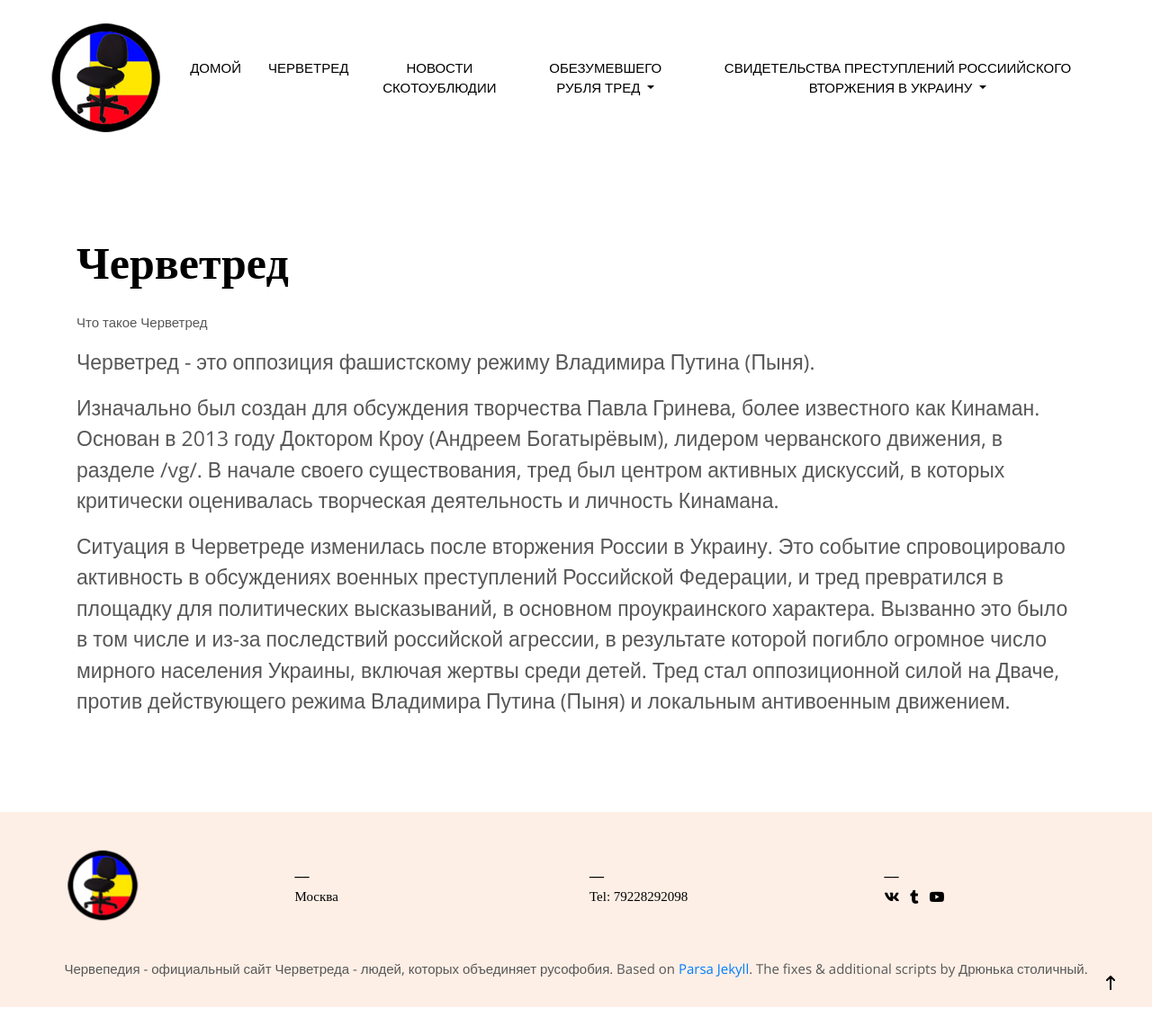
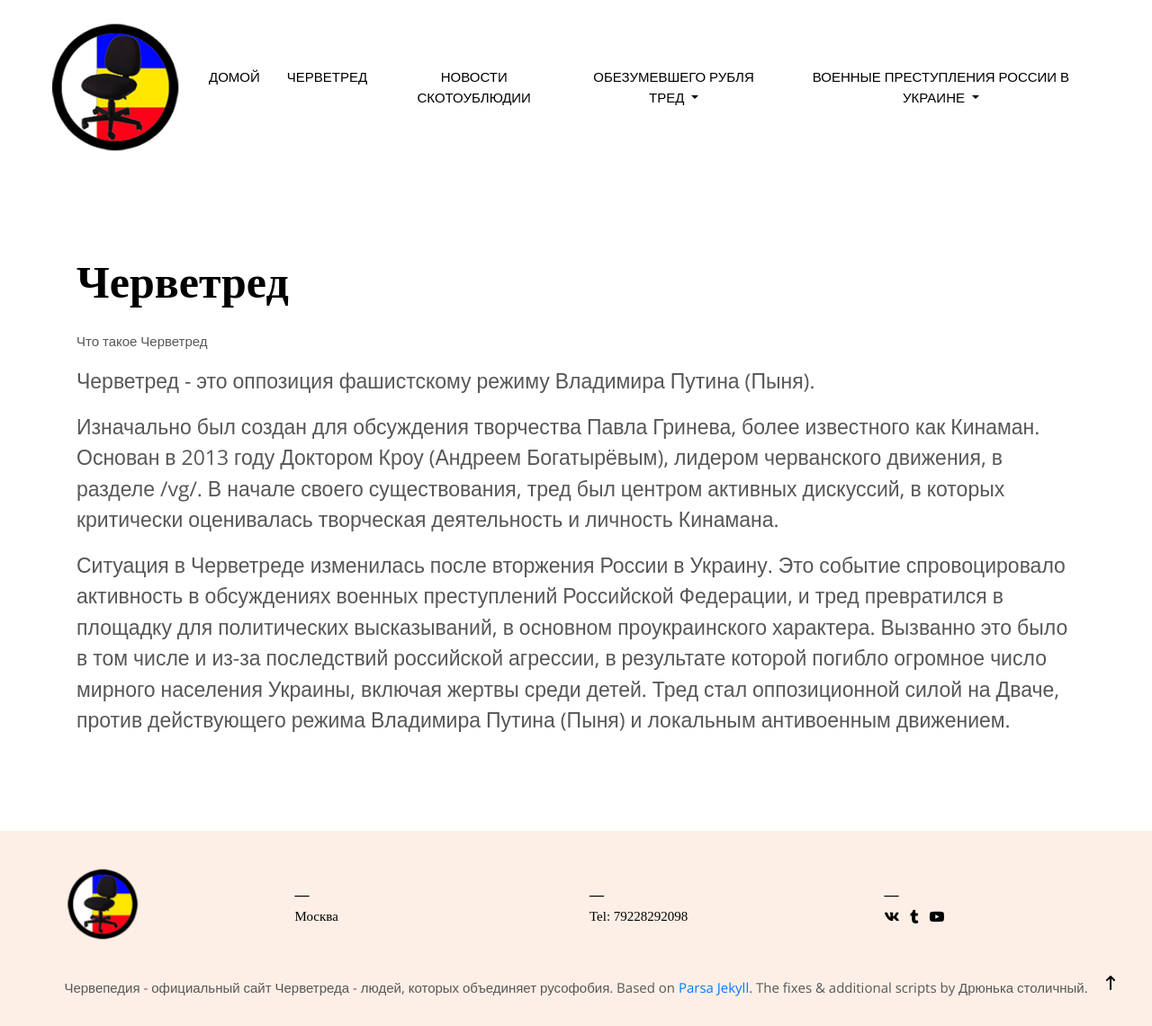
Before and after one commit to chervetred/chervetred.github.io, a Jekyll site: the page built from _pages/about.md, in a window 1280 px wide and 1141 px high. Shown: the whole window at 90% size. Built offline with Jekyll 4.4.1, drawn with Linux system fonts in a browser that asks for light colours; some web fonts are replaced; a script that is not in the unit is left out; comment, search, counter and statistics services are not loaded.

Commit message:
Update _config.yml

```diff
--- a/_config.yml
+++ b/_config.yml
@@ -25,11 +25,11 @@
      - name: ОБР на Концечане
        url: https://endchan.gg/polru/
        target: _blank
-  - name: Свидетельства преступлений Россиийского вторжения в Украину
+  - name: Военные преступления России в Украине
     url: /
     submenu:
      - name: Военные преступления России 1
-       url: https://www1.2channel.moe/b/res/196943.html
+       url: /военные_преступления_россии/
        target: _blank
      - name: Военные преступления России 2
        url: https://www1.2channel.moe/b/res/196097.html#196097
```
